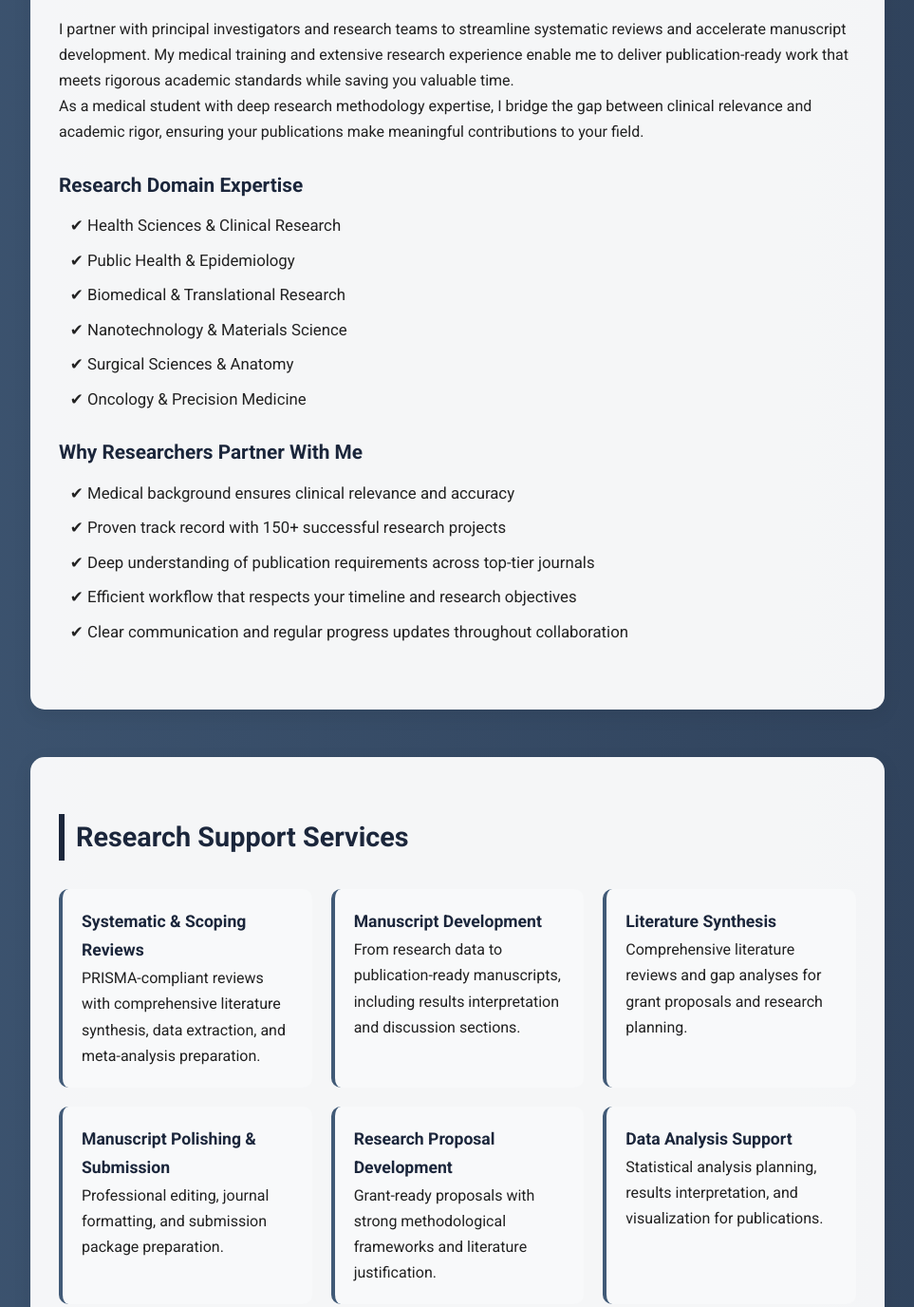
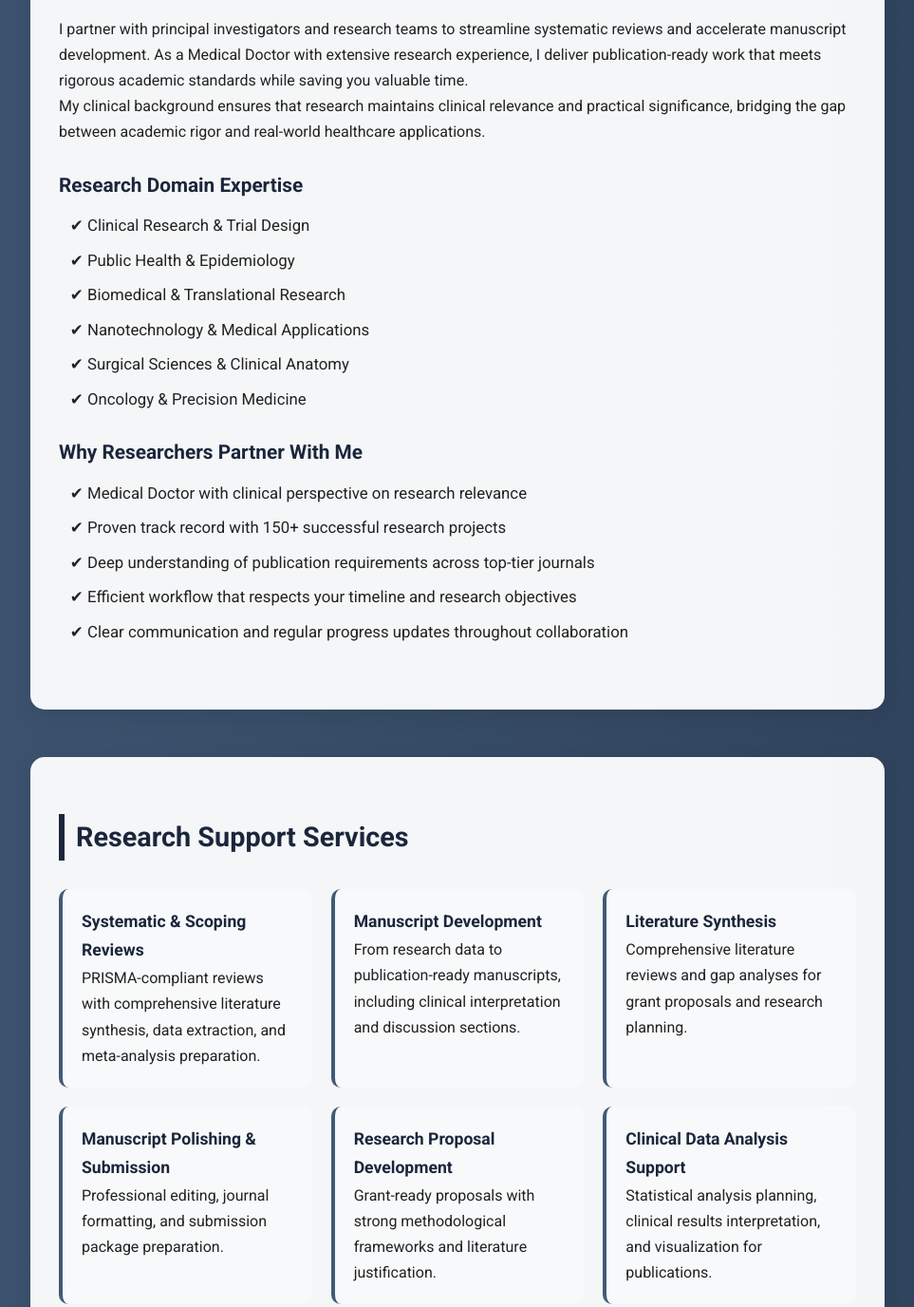
Before and after one commit to deonchitro/deonchitro.github.io, a plain HTML site: page index.html in a window 1280 px wide. Shown: the part 684-2060 px from the top of the page at 95% size, without its empty margins (158-1121 px from the left). Drawn offline with Linux system fonts and the light colour scheme.

Commit message:
Update index.html

```diff
--- a/index.html
+++ b/index.html
@@ -6,12 +6,12 @@
   <title>Deogracious Rotich | Research Collaborator & Systematic Review Specialist</title>
 
   <!-- SEO Meta Tags -->
-  <meta name="description" content="Research collaborator and systematic review specialist. Partner with researchers for manuscript preparation, literature synthesis, and publication support. Medical background with proven research experience.">
-  <meta name="keywords" content="research collaborator, systematic review, academic writing, manuscript preparation, research assistant, publication support, medical writer">
+  <meta name="description" content="Medical Doctor and research collaborator. Partner with researchers for systematic reviews, manuscript preparation, and publication support. Clinical background with proven research experience.">
+  <meta name="keywords" content="research collaborator, systematic review, medical doctor, manuscript preparation, research assistant, publication support, medical writer">
   <meta name="author" content="Deogracious Rotich">
 
   <!-- Open Graph Tags -->
-  <meta property="og:title" content="Deogracious Rotich | Research Collaborator & Systematic Review Specialist">
+  <meta property="og:title" content="Deogracious Rotich | Medical Doctor & Research Collaborator">
   <meta property="og:description" content="Partnering with researchers to accelerate publication-ready outcomes through systematic reviews and manuscript development.">
   <meta property="og:type" content="website">
 
@@ -419,10 +419,10 @@
 <body>
 
   <header>
-    <h1>Deogracious Rotich, MBBS Candidate</h1>
+    <h1>Deogracious Rotich, Medical Doctor</h1>
     <p>Research Collaborator | Systematic Review Specialist | Manuscript Development</p>
     <div class="tagline">Partnering with researchers to accelerate publication-ready outcomes</div>
-    <div class="guarantee">🔬 Medical Research Background | 📊 150+ Projects Completed | 🎯 Journal Publication Focus</div>
+    <div class="guarantee">🔬 Medical Doctor | 📊 150+ Research Projects | 🎯 Journal Publication Focus</div>
   </header>
 
   <nav>
@@ -436,23 +436,23 @@
 
   <section id="about">
     <h2>Research Collaboration Approach</h2>
-    <p>I partner with principal investigators and research teams to streamline systematic reviews and accelerate manuscript development. My medical training and extensive research experience enable me to deliver publication-ready work that meets rigorous academic standards while saving you valuable time.</p>
+    <p>I partner with principal investigators and research teams to streamline systematic reviews and accelerate manuscript development. As a Medical Doctor with extensive research experience, I deliver publication-ready work that meets rigorous academic standards while saving you valuable time.</p>
 
-    <p>As a medical student with deep research methodology expertise, I bridge the gap between clinical relevance and academic rigor, ensuring your publications make meaningful contributions to your field.</p>
+    <p>My clinical background ensures that research maintains clinical relevance and practical significance, bridging the gap between academic rigor and real-world healthcare applications.</p>
 
     <h3>Research Domain Expertise</h3>
     <ul>
-      <li>Health Sciences & Clinical Research</li>
+      <li>Clinical Research & Trial Design</li>
       <li>Public Health & Epidemiology</li>
       <li>Biomedical & Translational Research</li>
-      <li>Nanotechnology & Materials Science</li>
-      <li>Surgical Sciences & Anatomy</li>
+      <li>Nanotechnology & Medical Applications</li>
+      <li>Surgical Sciences & Clinical Anatomy</li>
       <li>Oncology & Precision Medicine</li>
     </ul>
 
     <h3>Why Researchers Partner With Me</h3>
     <ul>
-      <li>Medical background ensures clinical relevance and accuracy</li>
+      <li>Medical Doctor with clinical perspective on research relevance</li>
       <li>Proven track record with 150+ successful research projects</li>
       <li>Deep understanding of publication requirements across top-tier journals</li>
       <li>Efficient workflow that respects your timeline and research objectives</li>
@@ -471,7 +471,7 @@
 
       <div class="service-card">
         <h4>Manuscript Development</h4>
-        <p>From research data to publication-ready manuscripts, including results interpretation and discussion sections.</p>
+        <p>From research data to publication-ready manuscripts, including clinical interpretation and discussion sections.</p>
       </div>
 
       <div class="service-card">
@@ -490,8 +490,8 @@
       </div>
 
       <div class="service-card">
-        <h4>Data Analysis Support</h4>
-        <p>Statistical analysis planning, results interpretation, and visualization for publications.</p>
+        <h4>Clinical Data Analysis Support</h4>
+        <p>Statistical analysis planning, clinical results interpretation, and visualization for publications.</p>
       </div>
     </div>
 
@@ -519,14 +519,14 @@
 
       <div class="benefit-item">
         <div class="benefit-icon">🎯</div>
-        <h4>Journal-Focused Approach</h4>
-        <p>Tailored writing and formatting specific to your target journal's requirements</p>
+        <h4>Clinical Relevance</h4>
+        <p>Medical Doctor perspective ensures research maintains practical healthcare significance</p>
       </div>
 
       <div class="benefit-item">
         <div class="benefit-icon">🔍</div>
         <h4>Methodological Rigor</h4>
-        <p>Medical training ensures accurate interpretation and presentation of clinical data</p>
+        <p>Medical training ensures accurate clinical interpretation and data presentation</p>
       </div>
 
       <div class="benefit-item">
```
